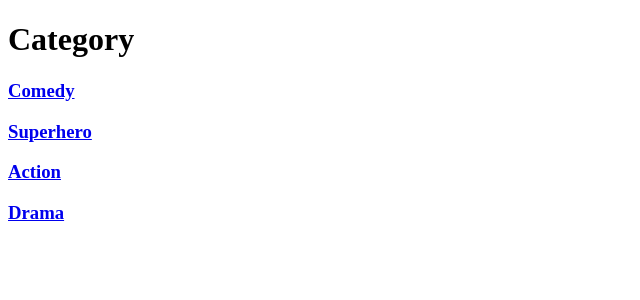
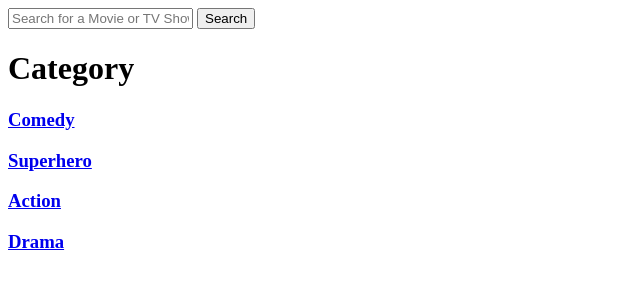
Before and after one commit to AnkitM18-tech/DjangoFlix, a Django app: page /category/ in a window 1280 px wide. Shown: the top 300 px of the page, without its empty margins (0-640 px from the left). Run offline with Django 3.2, Linux system fonts and the light colour scheme; data comes from the database, SQL or seed files in the repository.

Commit message:
added form for search

```diff
--- a/src/templates/base.html
+++ b/src/templates/base.html
@@ -7,6 +7,10 @@
     <title>{% block head_title %}DjangoFlix{% endblock head_title %}</title>
 </head>
 <body>
+    <form action="/search/" method="GET">
+        <input type="text" name="q" placeholder="Search for a Movie or TV Show">
+        <button type="submit">Search</button>
+    </form>
     {% block content %}
     {% endblock content %}
 </body>
```
